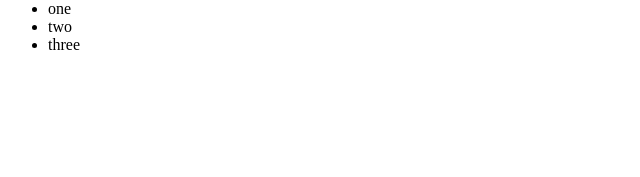
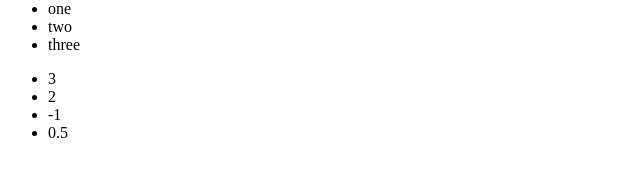
Before and after one commit to Nifigace/s33react_SP, a React app: page / in a window 1280 px wide. Shown: the part 159-336 px from the top of the page, without its empty margins (0-640 px from the left). Built offline with nearby package versions, Linux system fonts and the light colour scheme.

Commit message:
add "Calculator"

```diff
--- a/src/components/App.jsx
+++ b/src/components/App.jsx
@@ -1,12 +1,19 @@
 import React from "react";
 import Head from "./Head.jsx";
 import List from "./List.jsx";
+import * as Calculator from "./Calculator.js";
 
 function App() {
   return (
     <div>
       <Head />
       <List />
+      <ul>
+        <li>{Calculator.add(1, 2)}</li>
+        <li>{Calculator.multiply(1, 2)}</li>
+        <li>{Calculator.subtract(1, 2)}</li>
+        <li>{Calculator.divide(1, 2)}</li>
+      </ul>
     </div>
   );
 }
--- /dev/null
+++ b/src/components/Calculator.js
@@ -0,0 +1,19 @@
+import React from "react";
+
+function add(a, b) {
+  return a + b;
+}
+
+function multiply(a, b) {
+  return a * b;
+}
+
+function subtract(a, b) {
+  return a - b;
+}
+
+function divide(a, b) {
+  return a / b;
+}
+
+export { add, multiply, subtract, divide };
```
